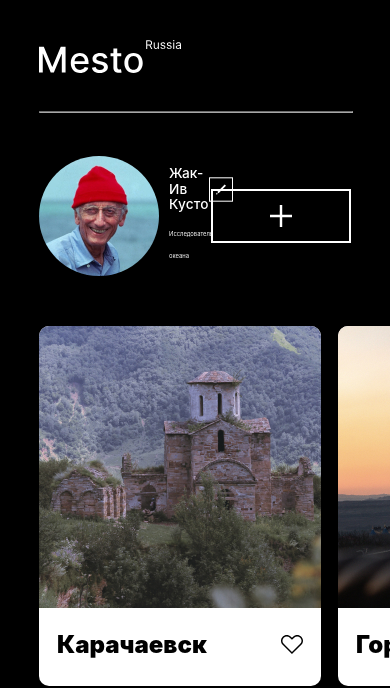
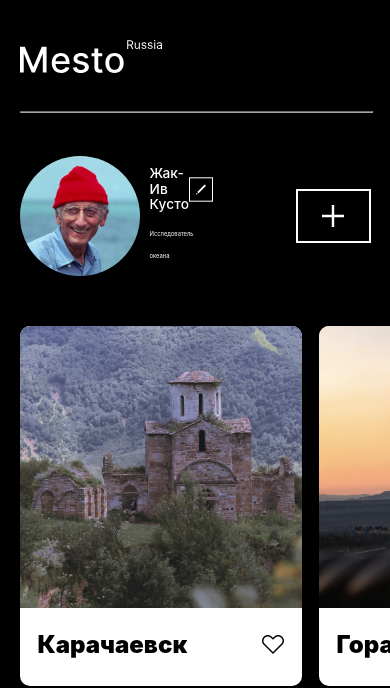
Before and after one commit to Elena-Cake/mesto_function_programming, a plain HTML site: page index.html in a window 390 px wide. Shown: the top 688 px of the page. Drawn offline with Linux system fonts and the light colour scheme.

Commit message:
fear:640px

```diff
--- a/blocks/footer/footer.css
+++ b/blocks/footer/footer.css
@@ -7,6 +7,6 @@
 
 @media screen and (max-width: 1080px) {
     .footer {
-        width: 80%;
+        width: 90%;
     }
 }
--- a/blocks/header/header.css
+++ b/blocks/header/header.css
@@ -7,6 +7,6 @@
 
 @media screen and (max-width: 1080px) {
     .header {
-        width: 80%;
+        width: 90%;
     }
 }
--- a/blocks/main/main.css
+++ b/blocks/main/main.css
@@ -6,6 +6,6 @@
 
 @media screen and (max-width: 1080px) {
     .main {
-        width: 80%;
+        width: 90%;
     }
 }
--- a/blocks/profile/__add/profile__add.css
+++ b/blocks/profile/__add/profile__add.css
@@ -10,3 +10,9 @@
 .profile__add:hover {
     opacity: .6;
 }
+
+@media screen and (max-width: 1080px) {
+    .profile__add {
+        width: 20%;
+    }
+}
```
